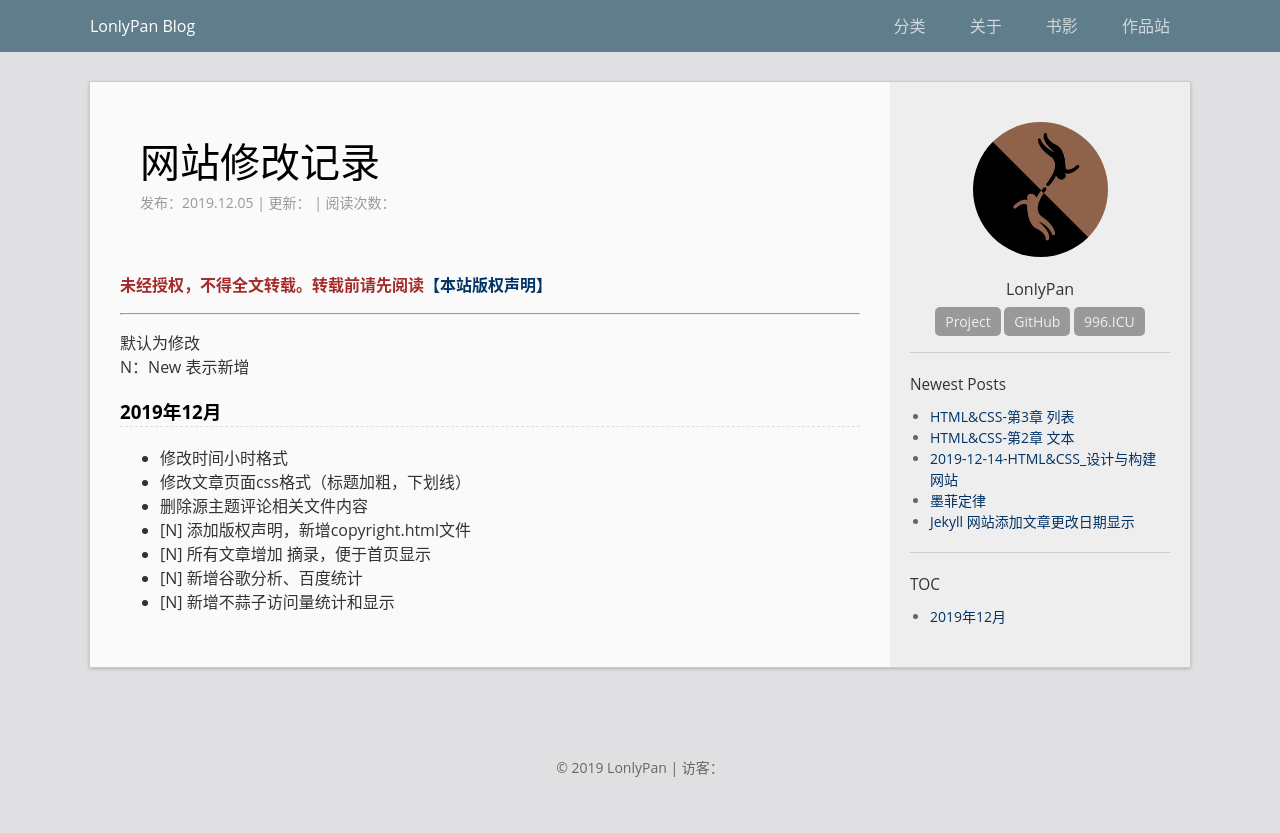
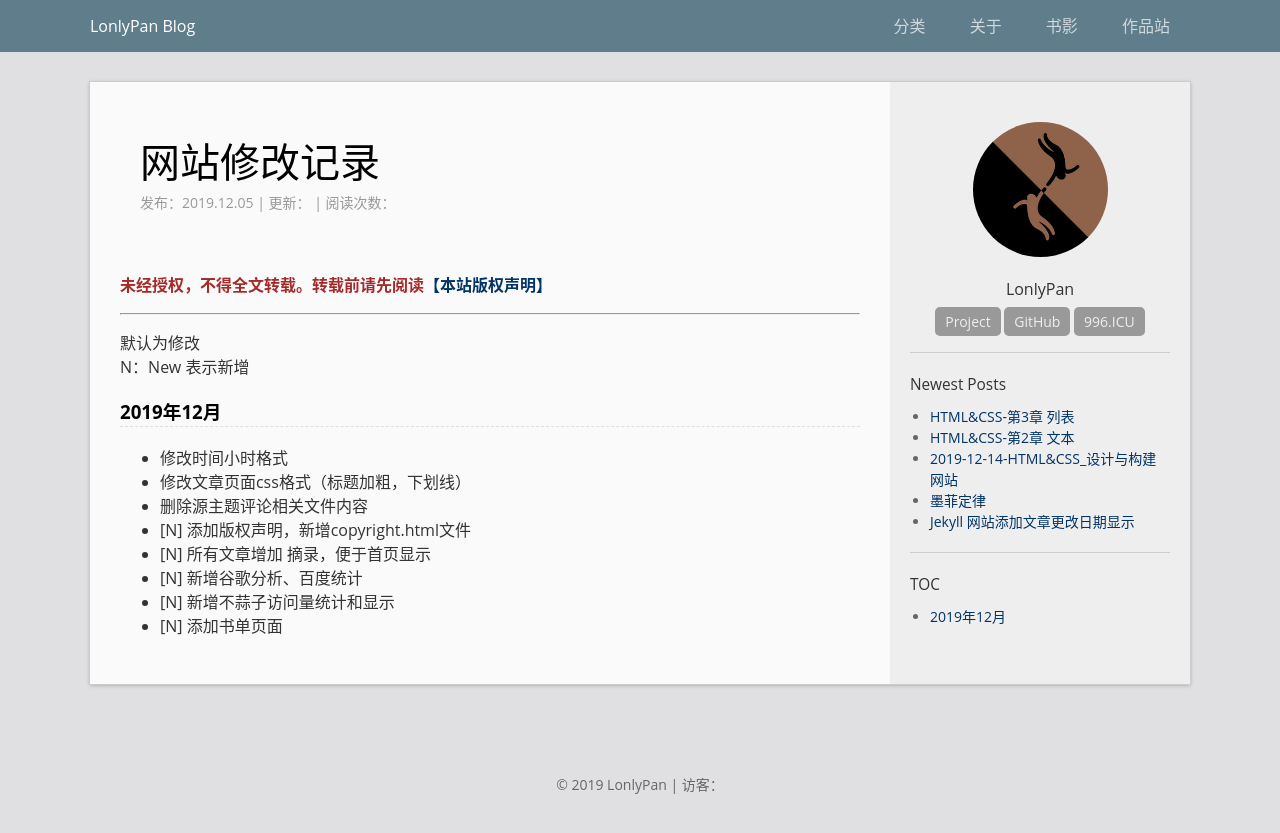
Before and after one commit to LonlyStack/LonlyPan.github.io, a Jekyll site: the page built from _posts/2019-12-5-网站修改记录.md, in a window 1280 px wide. Shown: the top 833 px of the page. Built offline with Jekyll 4.4.1, drawn with Linux system fonts in a browser that asks for light colours; comment, search, counter and statistics services are not loaded.

Commit message:
修改文件: _posts/2019-12-5-网站修改记录.md

```diff
--- a/_posts/2019-12-5-网站修改记录.md
+++ b/_posts/2019-12-5-网站修改记录.md
@@ -18,3 +18,4 @@ N：New 表示新增
 - [N] 所有文章增加 <!--more-->摘录，便于首页显示
 - [N] 新增谷歌分析、百度统计
 - [N]  新增不蒜子访问量统计和显示
+- [N] 添加书单页面
```
